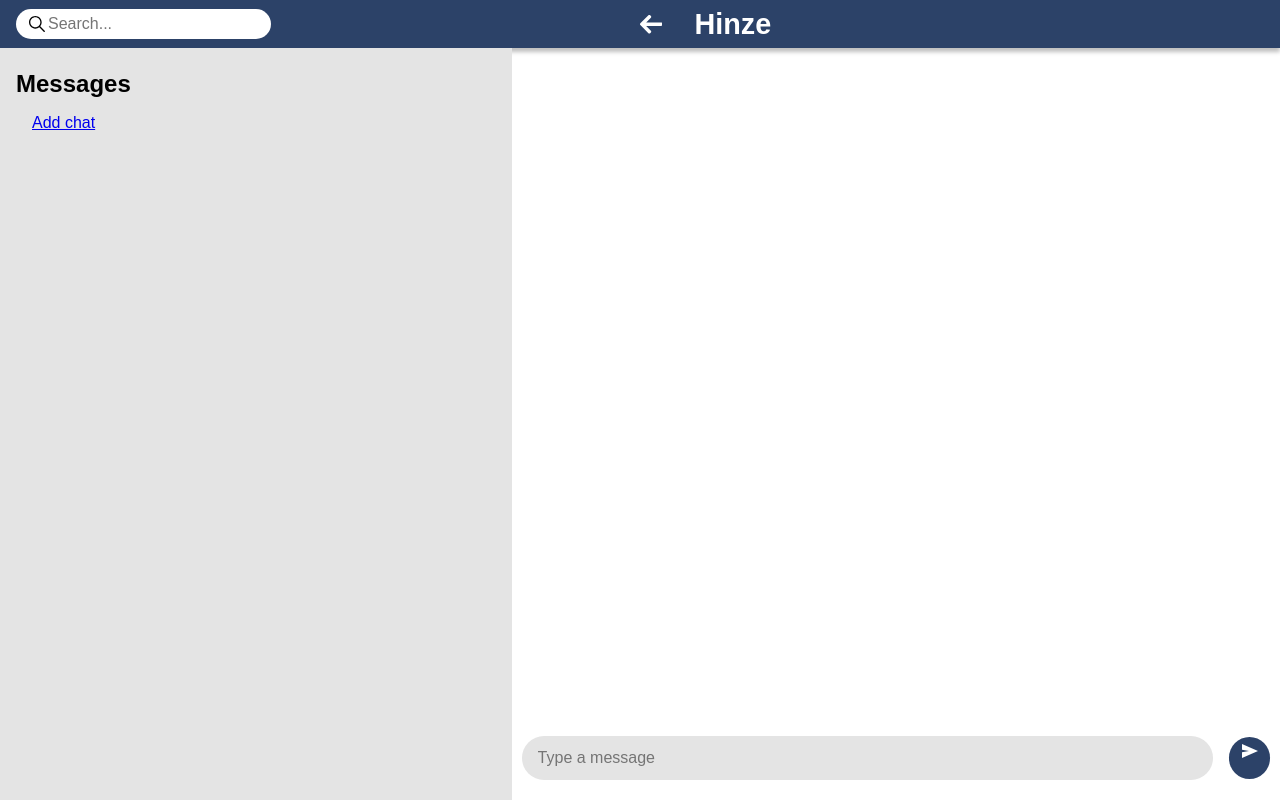
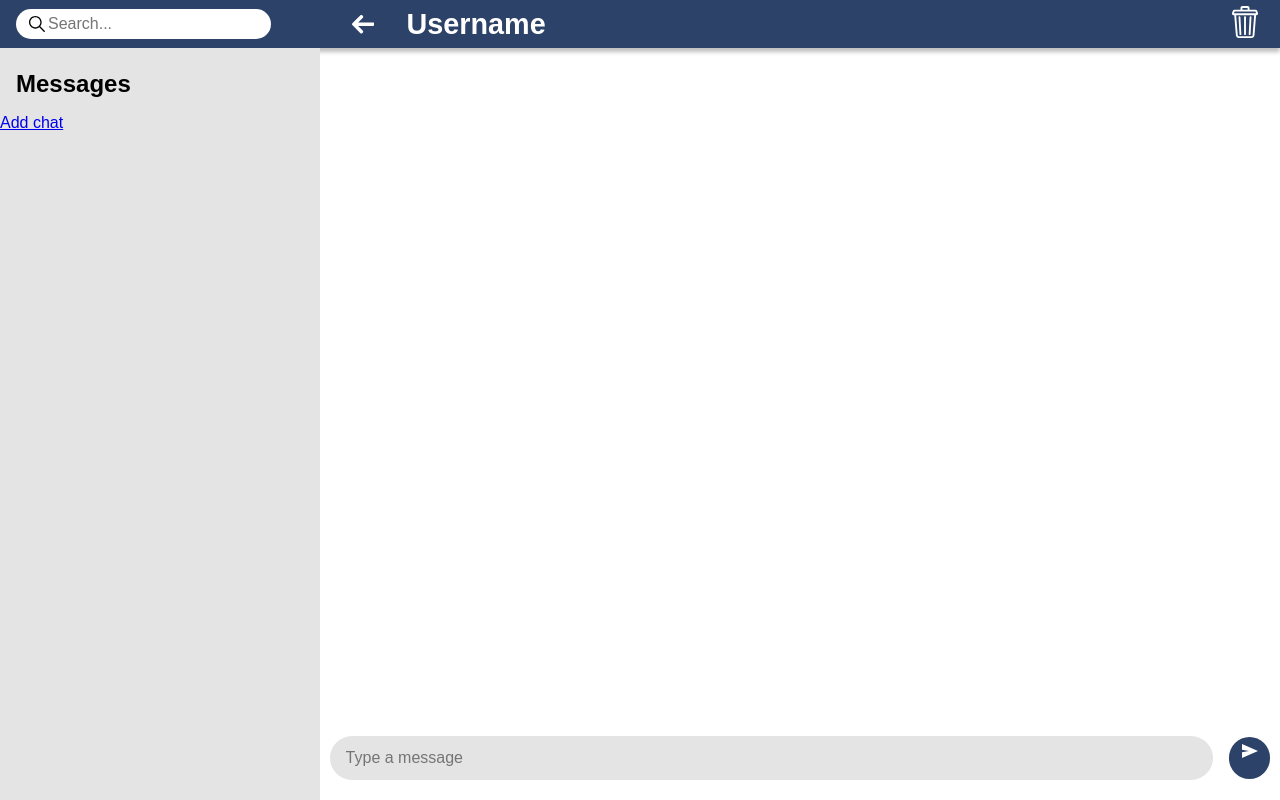
Before and after one commit to Vuurvos1/datingAppFeature, a Node project: template views/index.ejs in a window 1280 px wide. Run offline with Node 20 templates, Linux system fonts and the light colour scheme; the template is opened without the code that fills it, so the values that code supplies are empty; some libraries are stand-ins or nearby versions.

Commit message:
delete chat option

```diff
--- a/views/components/chat.ejs
+++ b/views/components/chat.ejs
@@ -1,4 +1,6 @@
 <section id="messages">
+    <% if (data.length > 0) { %>
+
     <% for (let i = 0; i < data[0].messages.length; i++) { %>
 
     <% if (data[0].messages[i].sender === data.clientid) { %>
@@ -17,6 +19,7 @@
     <% } %>
 
     <% } %>
+    <% } %>
 
 </section>
 
--- a/views/components/sidebar.ejs
+++ b/views/components/sidebar.ejs
@@ -5,24 +5,29 @@
 
     <h2>Messages</h2>
 
-    <% for (let i = 0; i < data.length; i++) { %>
+    <% if (typeof users != "undefined") { %>
 
-    <form action="/chats" method="post">
-        <button type="submit" value="<%= data[i].name %>">
-            <img src="<%= data[i].imgHalfRes %>" alt="Profile picture of <%= data[i].name %>">
+    <% for (let i = 0; i < users.length; i++) { %>
+
+    <% if (users[i]._id != chats.clientid) { %>
+
+    <form action="/changeChat" method="post">
+        <button type="submit" name="changeChat" value="<%= users[i]._id %>">
+            <img src="<%= users[i].imgHalfRes %>" alt="Profile picture of <%= users[i].username %>">
             <div class="profile">
-                <div>
-                    <h3>
-                        <%= data[i].name %>
-                    </h3>
-                    <p>Last Message</p>
-                </div>
+                <h3>
+                    <%= users[i].username %>
+                </h3>
+                <p>Last Message</p>
             </div>
         </button>
     </form>
 
     <% } %>
 
+    <% } %>
+    <% } %>
+
     <div class="profile">
         <a href="http://localhost:3000/addChat">Add chat</a>
     </div>
--- a/views/css/style.css
+++ b/views/css/style.css
@@ -5,10 +5,10 @@
   --white: #fff;
   --black: #000;
 
-    --lightGray: #EBEBEB;
-    --lightGray2: #E4E4E4;
-    --lightBlue: #00A9E2;
-    --darkBlue: #2C4268;
+  --lightGray: #ebebeb;
+  --lightGray2: #e4e4e4;
+  --lightBlue: #00a9e2;
+  --darkBlue: #2c4268;
 
   font-family: sans-serif;
 }
@@ -20,6 +20,11 @@ h1 {
   font-size: 1.8rem;
 }
 
+button {
+  cursor: pointer;
+  background: none;
+  border: none;
+}
 
 /* Style header*/
 header {
@@ -41,6 +46,10 @@ header {
   box-shadow: 0px 4px 4px rgba(0, 0, 0, 0.25);
 }
 
+header * {
+  z-index: 10;
+}
+
 header a {
   display: flex;
   align-items: center;
@@ -50,10 +59,22 @@ header svg {
   height: 1.4rem;
   width: auto;
   fill: var(--white);
+}
 
+header a svg {
   margin-right: 2rem;
 }
 
+header #deleteChat svg {
+  height: 2rem;
+  width: auto;
+
+  fill: var(--white);
+}
+
+header h1 {
+  margin-right: auto;
+}
 
 main {
   position: absolute;
@@ -73,10 +94,11 @@ main #profiles {
 
   height: 100vh;
   width: 80vw;
+  max-width: 20rem;
 
   background-color: var(--lightGray2);
 
-    transition: transform .4s ease-out;
+  transition: transform 0.4s ease-out;
 }
 
 main #profiles.active {
@@ -92,44 +114,43 @@ main #profiles.active {
   border-right: 2px solid var(--darkBlue);
 }
 
-#profiles input[type=text] {
+#profiles input[type='text'] {
   box-sizing: border-box;
   background-image: url('../img/searchIcon.svg');
   background-size: 1rem;
-    background-position: .8rem 7px;
+  background-position: 0.8rem 7px;
   background-repeat: no-repeat;
 
   border: none;
   border-radius: 100px;
   font-size: 1rem;
   margin: 0 1rem;
-    padding: .4rem 1rem .4rem 2rem;
+  padding: 0.4rem 1rem 0.4rem 2rem;
 }
-
-
 
 #profiles h2 {
   margin: 1.4rem 0 1rem 1rem;
 }
 
-#profiles .profile {
+#profiles form button {
+  background: none;
+  border: none;
   display: flex;
   align-items: center;
-
-    margin: 0 0 1.6rem 2rem ;
+  min-width: 15rem;
+  margin: 0 0 1.6rem 2rem;
 }
 
-aside .profile img {
+#profiles form button img {
+  border-radius: 20rem;
   width: 6rem;
   height: auto;
   margin-right: 2rem;
-
-    border-radius: 50%;
 }
 
 /* Style messages*/
 #messages {
-    margin: 0 .8rem 4rem .8rem;
+  margin: 0 0.8rem 4rem 0.8rem;
   grid-area: chatMessages;
 
   overflow-y: auto;
@@ -138,7 +159,7 @@ aside .profile img {
 }
 
 #messages::-webkit-scrollbar {
-    width: .4rem;
+  width: 0.4rem;
 }
 
 #messages::-webkit-scrollbar-track {
@@ -165,20 +186,19 @@ aside .profile img {
   max-width: 70%;
 
   margin-bottom: 1.6rem;
-    padding: .4rem 1rem;
+  padding: 0.4rem 1rem;
 
   border-radius: 10px;
 
   font-size: 1rem;
 }
 
-
 .messageRecieve p {
   background-color: var(--lightGray);
 }
 
 .messageRecieve p::after {
-    content: "";
+  content: '';
   position: absolute;
   top: calc(100% - 14px);
   left: 0;
@@ -194,12 +214,13 @@ aside .profile img {
   z-index: -1;
   width: 2.6rem;
   height: 2.6rem;
-    margin-right: .6rem;
+  margin-right: 0.6rem;
   border-radius: 1000px;
 }
 
 .messageSend {
   justify-content: flex-end;
+  margin-right: 1.4rem;
 }
 
 .messageSend p {
@@ -208,7 +229,7 @@ aside .profile img {
 }
 
 .messageSend p::after {
-    content: "";
+  content: '';
   position: absolute;
   top: calc(100% - 14px);
   right: 0;
@@ -236,15 +257,15 @@ main #messageForm form {
   max-width: 100vw;
   display: flex;
 
-    margin: 0 .6rem 0 .6rem;
+  margin: 0 0.6rem 0 0.6rem;
 
   flex-direction: row;
   align-items: center;
 }
 
-main #messageForm input[type=text] {
+main #messageForm input[type='text'] {
   background-color: var(--lightGray2);
-    padding: .8rem 1rem;
+  padding: 0.8rem 1rem;
   border-radius: 1000px;
   font-size: 1rem;
   border: none;
@@ -257,7 +278,7 @@ main #messageForm button {
   width: 2.6rem;
   height: 2.6rem;
 
-    padding: .4rem .8rem;
+  padding: 0.4rem 0.8rem;
   background-color: var(--darkBlue);
   border: none;
   cursor: pointer;
@@ -272,8 +293,6 @@ main #messageForm button svg {
   fill: var(--white);
 }
 
-
-
 /* Medium devices (landscape tablets, 768px and up) */
 @media screen and (min-width: 48rem) {
   header {
@@ -281,7 +300,7 @@ main #messageForm button svg {
     position: initial;
     width: auto;
     margin: 0 auto;
-        padding-left: calc(40% + 2rem);
+    padding-left: 22rem;
     max-width: 64rem;
   }
 
@@ -301,7 +320,6 @@ main #messageForm button svg {
     margin-bottom: 1.4rem;
   }
 
-
   #messageForm {
     position: initial;
     bottom: 0;
@@ -320,12 +338,12 @@ main #messageForm button svg {
     height: 100vh;
 
     display: grid;
-        grid-template-columns: 40% 60%;
+    grid-template-columns: 20rem auto;
     grid-template-rows: 3rem auto 4rem;
     grid-template-areas:
-            "profiles header"
-            "profiles chatMessages"
-            "profiles sendMessage";
+      'profiles header'
+      'profiles chatMessages'
+      'profiles sendMessage';
   }
 
   .wrapper {
@@ -334,14 +352,9 @@ main #messageForm button svg {
   }
 }
 
-
 /* Large devices (laptops/desktops, 1024px and up) */
 @media screen and (min-width: 64rem) {
-    header {
-        max-width: 96rem;
-        padding-left: 40rem;
-    }
-
+  header,
   .wrapper {
     max-width: 96rem;
   }
--- a/views/index.ejs
+++ b/views/index.ejs
@@ -17,14 +17,40 @@
             </svg>
         </a>
 
-        <h1>Hinze</h1>
+        <% if (data2.length > 0) { %>
+
+        <% for (let i = 0; i < data2.length; i++) { %>
+
+        <% if (data2[i]._id != data.clientid) { %>
+        <h1> <%= data2[i].username %> </h1>
+        <% } %>
+
+        <% } %>
+
+        <% } else { %>
+        <h1>Username</h1>
+        <% } %>
+
+        <form id="deleteChat" action="/deleteChat" method="post">
+            <button type="submit">
+                <svg viewBox="0 0 512 512" xmlns="http://www.w3.org/2000/svg">
+                    <path
+                        d="M463.875 114.441L452.57 80.555a31.526 31.526 0 00-29.941-21.578h-95.012V28.043C327.617 12.582 315.047 0 299.59 0h-87.008c-15.453 0-28.027 12.582-28.027 28.043v30.934H89.547a31.528 31.528 0 00-29.945 21.578L48.297 114.44a25.426 25.426 0 003.484 22.856 25.426 25.426 0 0020.578 10.539h11.817l26.008 321.605C112.117 493.305 132.367 512 156.293 512h204.863c23.922 0 44.176-18.695 46.106-42.562l26.008-321.602h6.542a25.435 25.435 0 0020.579-10.535 25.435 25.435 0 003.484-22.86zM214.555 30h83.062v28.977h-83.062V30zm162.804 437.02c-.679 8.402-7.797 14.98-16.203 14.98H156.293c-8.406 0-15.523-6.578-16.203-14.98l-25.817-319.184h288.899L377.359 467.02zM78.793 117.836l9.27-27.79c.21-.64.808-1.07 1.484-1.07h333.082c.676 0 1.269.43 1.484 1.07l9.27 27.79H78.793z" />
+                    <path
+                        d="M329.516 465.957c.265.016.527.02.793.02 7.925 0 14.55-6.211 14.964-14.219l14.086-270.399c.43-8.273-5.929-15.332-14.199-15.761-8.293-.442-15.328 5.925-15.762 14.199l-14.082 270.398c-.429 8.274 5.926 15.332 14.2 15.762zM167.566 451.793c.438 7.996 7.055 14.184 14.965 14.184.274 0 .555-.008.832-.024 8.27-.449 14.61-7.519 14.16-15.793L182.77 179.762c-.45-8.274-7.52-14.614-15.793-14.16-8.27.449-14.61 7.519-14.161 15.793l14.75 270.398zM256.254 465.977c8.285 0 15-6.715 15-15V180.578c0-8.285-6.715-15-15-15s-15 6.715-15 15v270.399c0 8.285 6.715 15 15 15z" />
+                </svg>
+            </button>
+        </form>
+
     </header>
 
     <main>
         <div class="wrapper">
-            <%- include('components/sidebar', {data: data2}); -%>
+
+            <%- include('components/sidebar', {chats: data, users: data2}); -%>
 
             <%- include('components/chat', {data: data}); -%>
+
         </div>
     </main>
 
```
Also changed, not shown: index.js (+75 -38 lines). Lines whose indentation alone changed are shown as unchanged.
